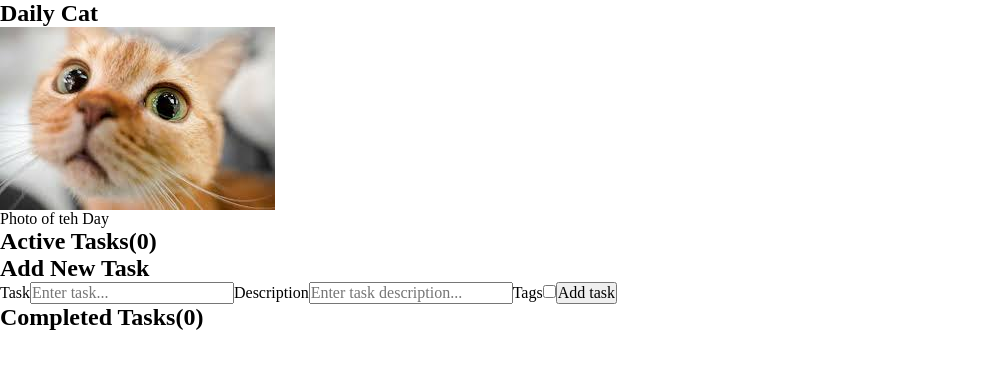
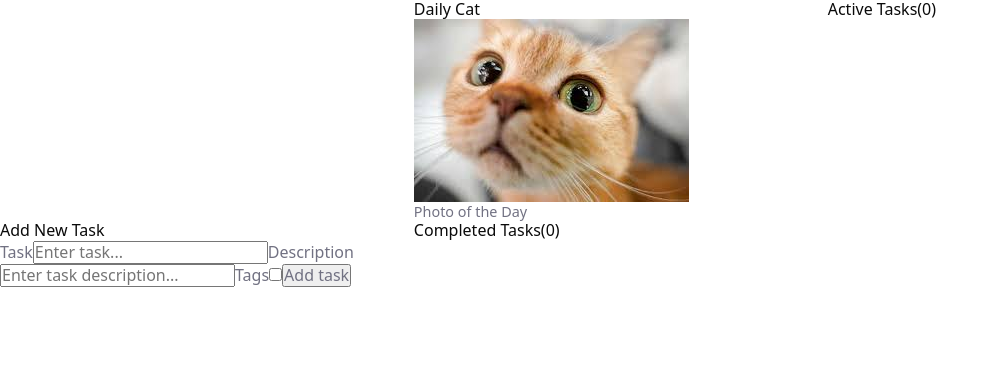
Before and after one commit to Remedeae/backend-sundasgarden-group-project1, a React (Vite) app: page / in a window 1280 px wide. Shown: the top 368 px of the page, without its empty margins (0-999 px from the left). Built offline with nearby package versions, Linux system fonts and the light colour scheme.

Commit message:
started adding css, separate scss files for every component on the page, set global variables

```diff
--- a/src/App.tsx
+++ b/src/App.tsx
@@ -5,7 +5,7 @@ import catPlaceholder from './assets/cat-placeholder.jfif'
 
 import type { tasksType } from './interfaces/taskType.ts'
 
-function App() { //Note that this code doesn't mount right now due to undefined variables
+function App() {
 
   const initialTasks: tasksType[] = [];
   const emptyTask: tasksType = {
@@ -31,8 +31,7 @@ function App() { //Note that this code doesn't mount right now due to undefined
 
   return (
     <div className='app'>
-      <div className="apiContent">
-        <div className="weather">
+      <div className="weather" >
         <div className='weather__main'></div>
         <div className='weather__details'>
 
@@ -41,14 +40,9 @@ function App() { //Note that this code doesn't mount right now due to undefined
       <div className="catPic">
         <h2> <i></i>Daily Cat</h2>
         <img src={catPlaceholder} alt="Cat of the Day" />
-          <p><i></i>Photo of teh Day</p>
-
+        <p><i></i>Photo of the Day</p>
       </div>
-      </div>
-      <div className="toDo">
-        <UlItem className="toDo__list" TaskItemType={tasks} title='Active Tasks' iconClassName='' />
-      </div>
-      <div className="taskManagment">
+      <UlItem className="toDo" TaskItemType={tasks} title='Active Tasks' iconClassName='' />
       <div className="addTask">
         <h2><i></i>Add New Task</h2>
         <div className='addTask__input'>
@@ -61,10 +55,8 @@ function App() { //Note that this code doesn't mount right now due to undefined
           <button onClick={handleAddTask}>Add task</button>
         </div>
       </div>
-        <div className="completedTasks">
-          <UlItem className='completedTasks__list' TaskItemType={completedTasks} title='Completed Tasks' iconClassName=''/>
-        </div>
-      </div>
+      <UlItem className='completedTasks' TaskItemType={completedTasks} title='Completed Tasks' iconClassName='' />
+
 
     </div>
   )
--- /dev/null
+++ b/src/_catPic.scss
@@ -0,0 +1,3 @@
+.catPic {
+    grid-area: 1/2/3/2;
+}
--- /dev/null
+++ b/src/styles/_addTask.scss
@@ -0,0 +1,3 @@
+.addTask {
+    grid-area: 3/1/4/2;
+}
--- /dev/null
+++ b/src/styles/_completedTasks.scss
@@ -0,0 +1,3 @@
+.completedTasks{
+    grid-area: 3/2/4/3;
+}
--- /dev/null
+++ b/src/styles/_toDoList.scss
@@ -0,0 +1,3 @@
+.toDo {
+    grid-area: 2/1/3/3;
+}
--- /dev/null
+++ b/src/styles/_variables.scss
@@ -0,0 +1,6 @@
+$font-main : system-ui, sans-serif;
+
+$color-dark: #0A0A0A;
+$color-mid: #717182;
+$color-light: #E5E5E5;
+$color-blue: #2B7FFF;
--- /dev/null
+++ b/src/styles/_weather.scss
@@ -0,0 +1,3 @@
+.weather {
+    grid-area: 1/1/2/2;
+}
--- a/src/styles/index.css
+++ b/src/styles/index.css
@@ -54,3 +54,29 @@ body, html {
   height: 100%;
   scroll-behavior: smooth;
 }
+
+* {
+  font-family: system-ui, sans-serif;
+  font-weight: 400;
+  color: #717182;
+  line-height: 1.2rem;
+}
+
+.app {
+  display: -ms-grid;
+  display: grid;
+  -ms-grid-rows: 1fr 1fr 1fr;
+  -ms-grid-columns: 1fr 1fr;
+      grid-template: 1fr 1fr /1fr 1fr 1fr;
+  width: 97%;
+  height: 94%;
+}
+
+p {
+  font-size: 0.9rem;
+}
+
+h2 {
+  color: #0A0A0A;
+  font-size: 1rem;
+}
--- a/src/styles/index.scss
+++ b/src/styles/index.scss
@@ -1 +1,32 @@
 @import 'reset';
+@import 'variables';
+
+* {
+    font-family: $font-main;
+    font-weight: 400;
+    color: $color-mid;
+    line-height: 1.2rem;
+}
+.app {
+    display: grid;
+    grid-template: 1fr 1fr / 1fr 1fr 1fr;
+    width: 97%;
+    height: 94%;
+      & > * {
+        border: solid $color-light 0.6rem;
+  }
+}
+p {
+    font-size: 0.9rem;
+}
+
+h2 {
+    color: $color-dark;
+    font-size: 1rem;
+}
+
+@import 'weather';
+@import 'catPics';
+@import 'toDoList';
+@import 'completedTasks';
+@import 'addTask';
```
Also changed, not shown: src/App.js (added, +112 -0 lines), src/assets/545987648_122228889470255416_6054425774526525240_n.jpg (added). Lines whose indentation alone changed are shown as unchanged.
